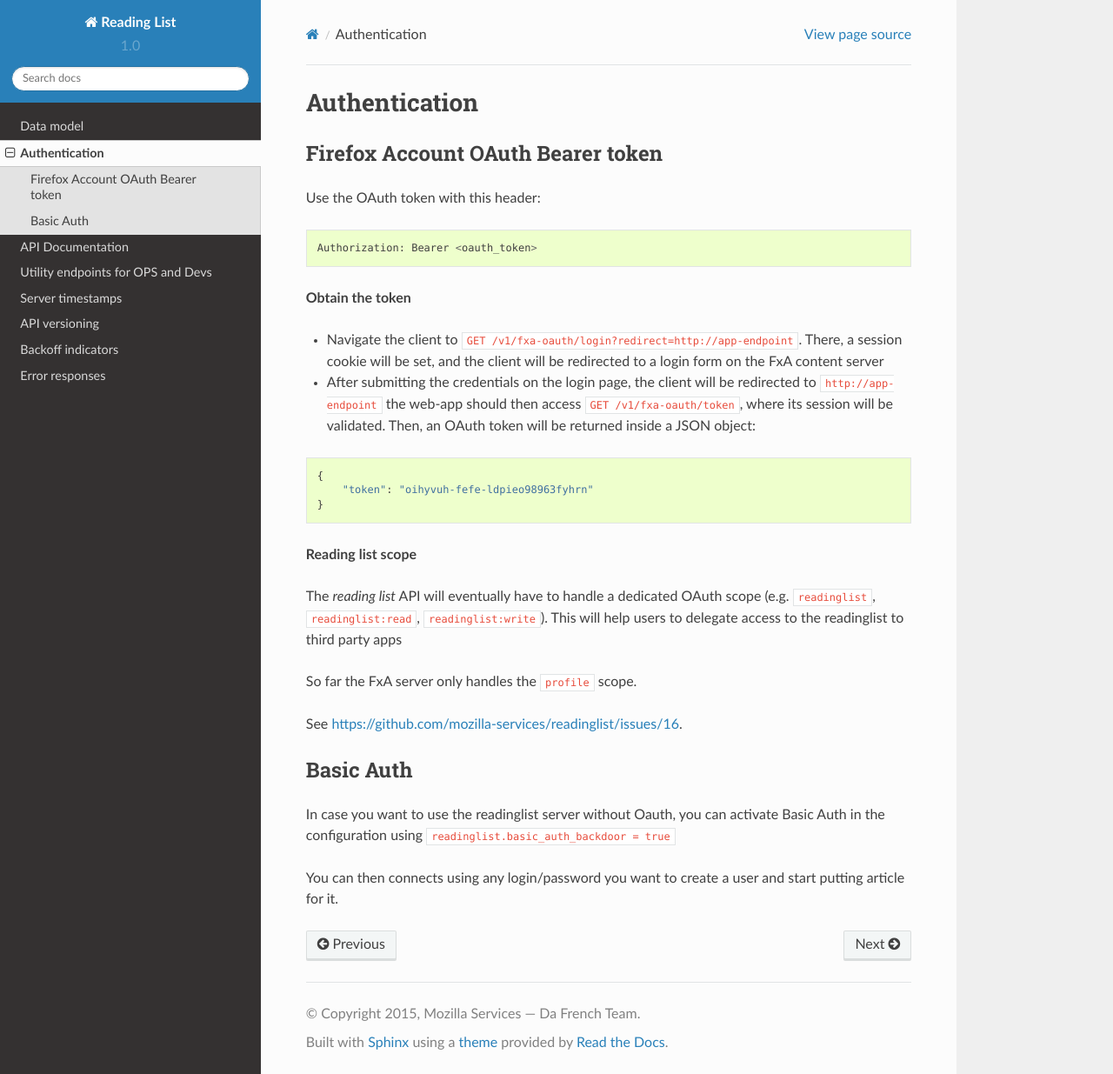
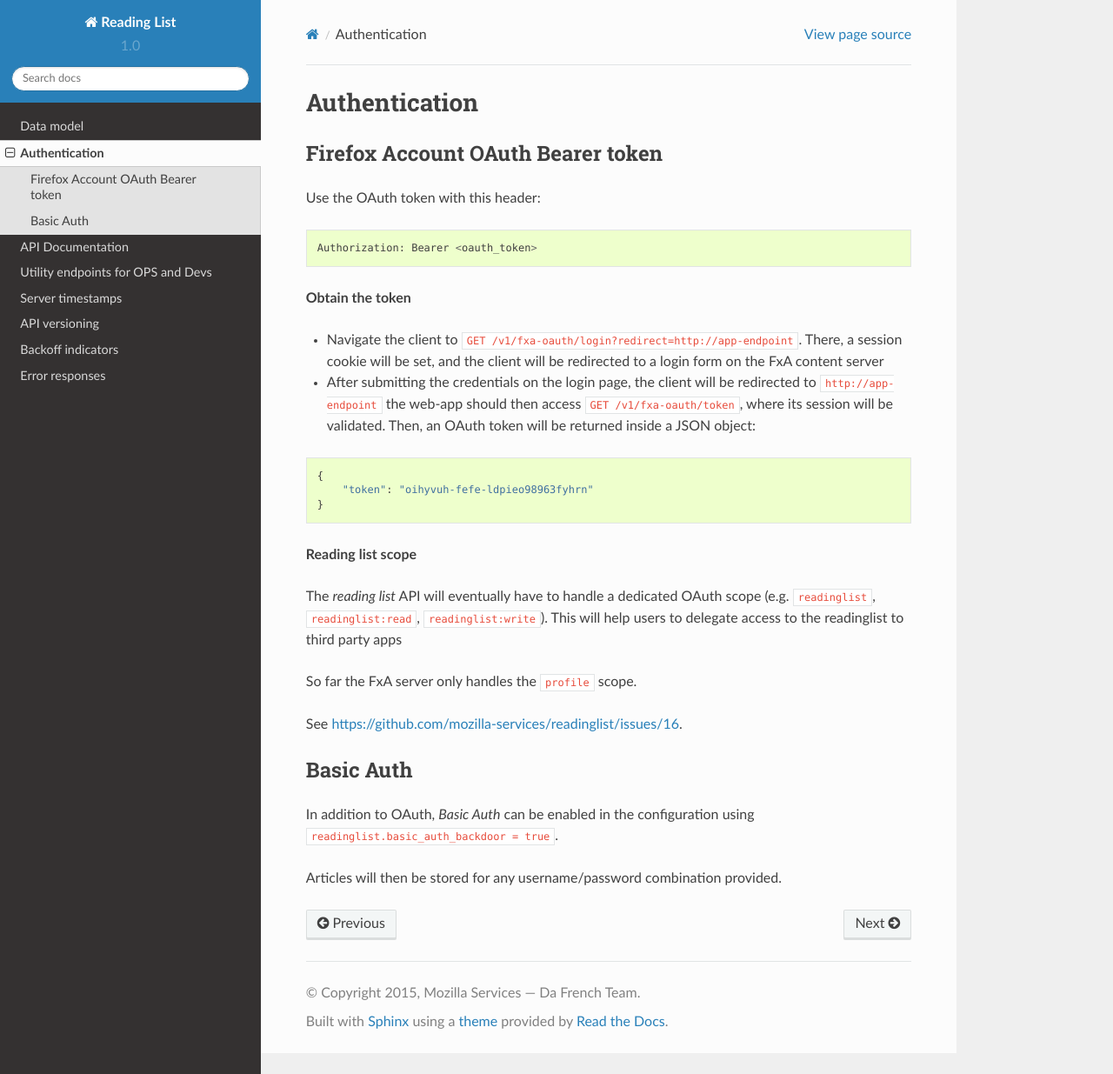
Before and after one commit to Kinto/kinto, a Sphinx documentation site: the page built from docs/authentication.rst, in a window 1280 px wide and 1235 px high. Shown: the whole window at 87% size. Built offline with Sphinx 7.4.7 and the Read the Docs theme 2.0.0, drawn with Linux system fonts in a browser that asks for light colours.

Commit message:
Minor changes

```diff
--- a/docs/authentication.rst
+++ b/docs/authentication.rst
@@ -41,13 +41,10 @@
 See https://github.com/mozilla-services/readinglist/issues/16.
 
 
-
 Basic Auth
 ==========
 
-In case you want to use the readinglist server without Oauth, you can
-activate Basic Auth in the configuration using
-``readinglist.basic_auth_backdoor = true``
+In addition to OAuth, *Basic Auth* can be enabled in the configuration using
+``readinglist.basic_auth_backdoor = true``.
 
-You can then connects using any login/password you want to create a
-user and start putting article for it.
+Articles will then be stored for any username/password combination provided.
--- a/docs/index.rst
+++ b/docs/index.rst
@@ -3,8 +3,8 @@
    You can adapt this file completely to your liking, but it should at least
    contain the root `toctree` directive.
 
-Reading List's documentation!
-=============================
+Reading List documentation!
+===========================
 
 *Reading list* is a service to keep track of a list of articles to read.
 
--- a/docs/generics.rst
+++ b/docs/utilities.rst
@@ -11,7 +11,7 @@
 - ``version``: complete version (``"X.Y.Z"``)
 - ``url``: absolute URI (without a trailing slash) of the API (*can be used by client to build URIs*)
 - ``eos``: date of end of support in ISO 8601 format (``"yyyy-mm-dd"``, undefined if unknown)
-- ``documentation``: The url to the service documentation. (What you are reading!)
+- ``documentation``: The url to the service documentation. (this document!)
 
 
 GET /__heartbeat__
```
Also changed, not shown: other parts of docs/index.rst (+1 -1 lines), 2 other files.
